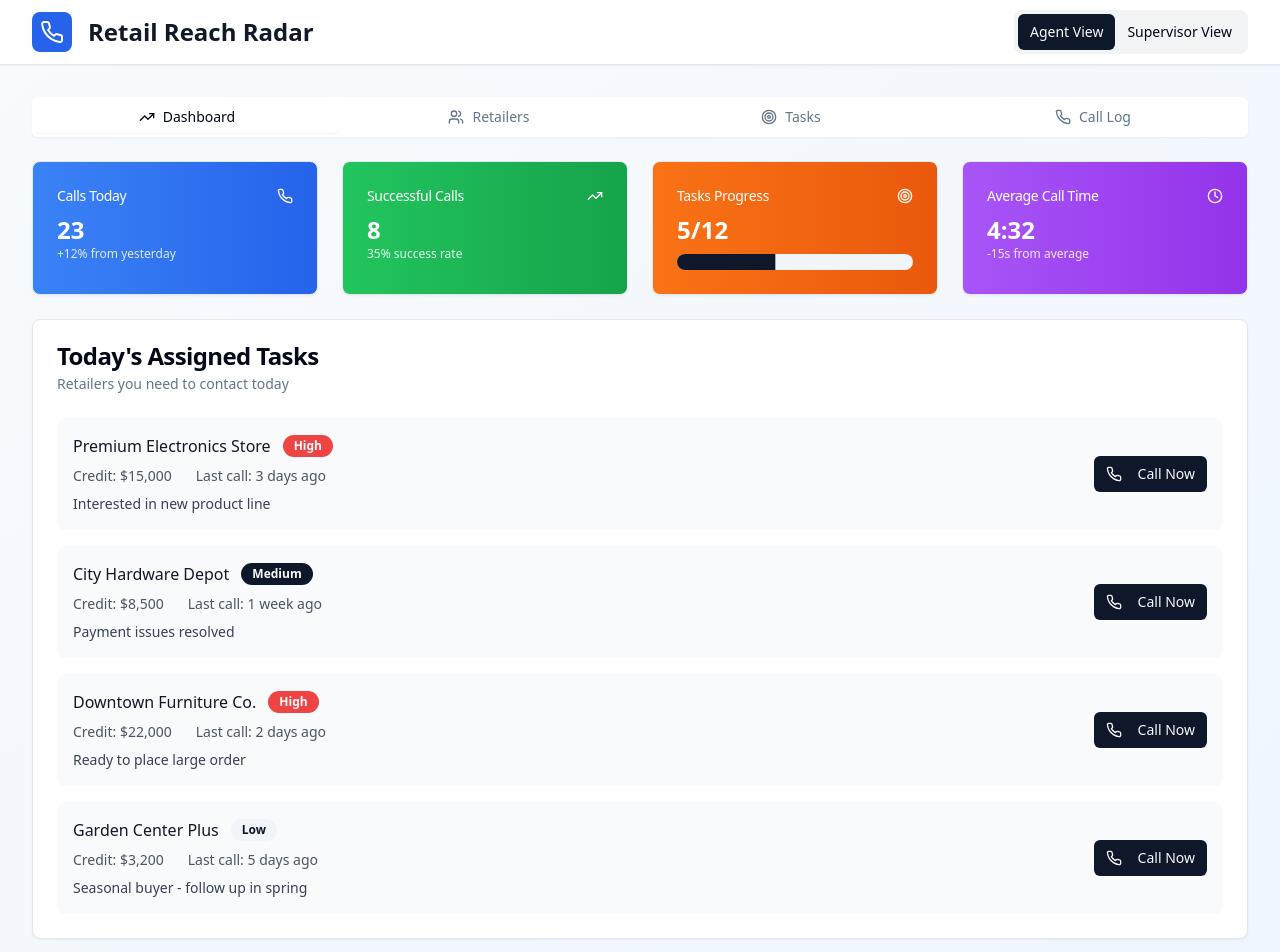
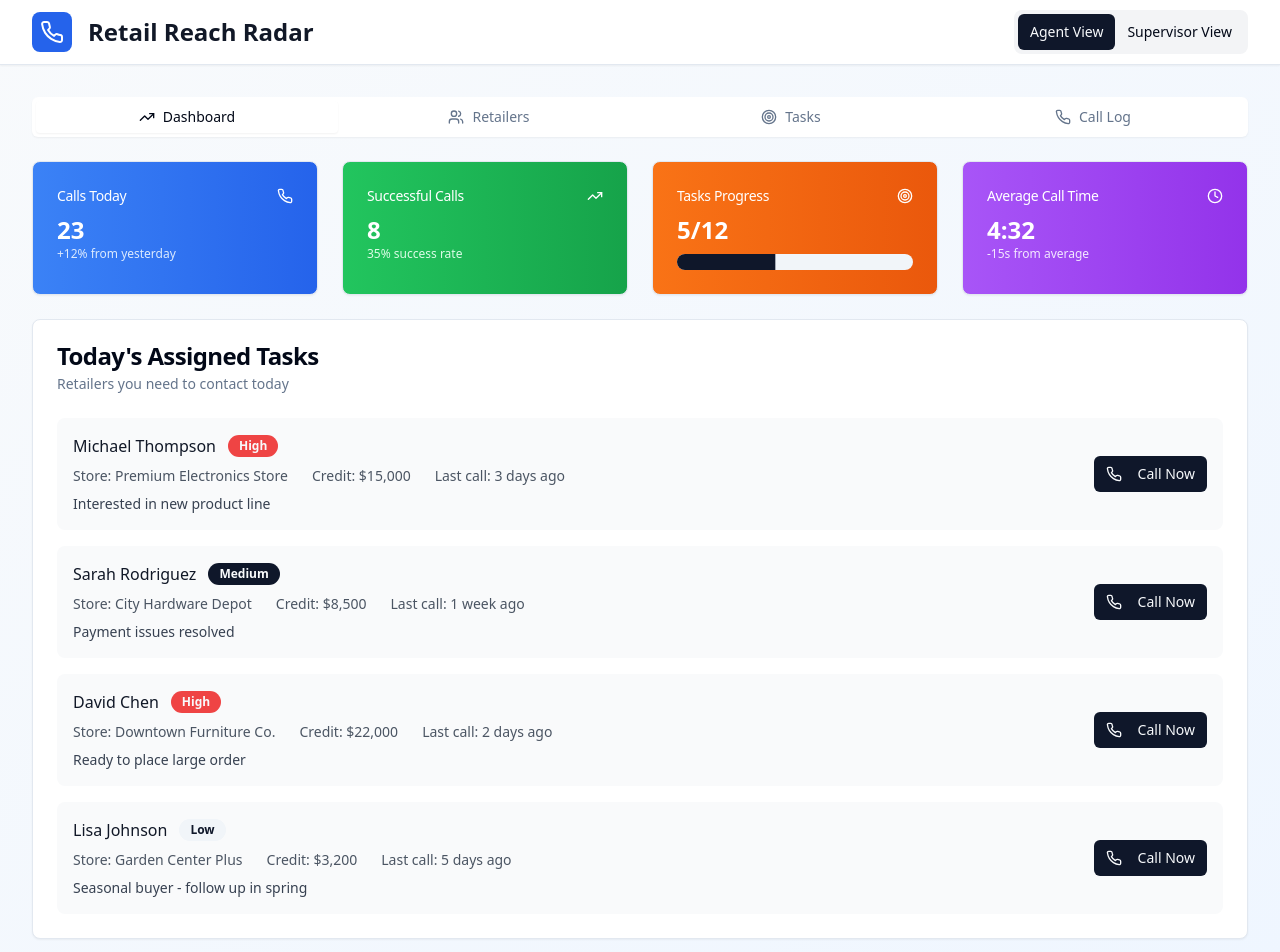
Before and after one commit to seifXD/retail-reach-radar, a React (Vite) app: page / in a window 1280 px wide. Shown: the top 952 px of the page. Built offline with nearby package versions, Linux system fonts and the light colour scheme.

Commit message:
Fix: Display owner name in task titles
Replaces store names with owner names in task titles within the task management component.

```diff
--- a/src/components/AgentDashboard.tsx
+++ b/src/components/AgentDashboard.tsx
@@ -77,20 +77,21 @@ const AgentDashboard = () => {
         <CardContent>
           <div className="space-y-4">
             {[
-              { name: "Premium Electronics Store", priority: "High", credit: "$15,000", lastCall: "3 days ago", notes: "Interested in new product line" },
-              { name: "City Hardware Depot", priority: "Medium", credit: "$8,500", lastCall: "1 week ago", notes: "Payment issues resolved" },
-              { name: "Downtown Furniture Co.", priority: "High", credit: "$22,000", lastCall: "2 days ago", notes: "Ready to place large order" },
-              { name: "Garden Center Plus", priority: "Low", credit: "$3,200", lastCall: "5 days ago", notes: "Seasonal buyer - follow up in spring" }
+              { ownerName: "Michael Thompson", storeName: "Premium Electronics Store", priority: "High", credit: "$15,000", lastCall: "3 days ago", notes: "Interested in new product line" },
+              { ownerName: "Sarah Rodriguez", storeName: "City Hardware Depot", priority: "Medium", credit: "$8,500", lastCall: "1 week ago", notes: "Payment issues resolved" },
+              { ownerName: "David Chen", storeName: "Downtown Furniture Co.", priority: "High", credit: "$22,000", lastCall: "2 days ago", notes: "Ready to place large order" },
+              { ownerName: "Lisa Johnson", storeName: "Garden Center Plus", priority: "Low", credit: "$3,200", lastCall: "5 days ago", notes: "Seasonal buyer - follow up in spring" }
             ].map((retailer, index) => (
               <div key={index} className="flex items-center justify-between p-4 bg-gray-50 rounded-lg hover:bg-gray-100 transition-colors">
                 <div className="flex-1 space-y-2">
                   <div className="flex items-center space-x-3">
-                    <h3 className="font-medium text-gray-900">{retailer.name}</h3>
+                    <h3 className="font-medium text-gray-900">{retailer.ownerName}</h3>
                     <Badge variant={retailer.priority === "High" ? "destructive" : retailer.priority === "Medium" ? "default" : "secondary"}>
                       {retailer.priority}
                     </Badge>
                   </div>
                   <div className="flex items-center space-x-6 text-sm text-gray-600">
+                    <span>Store: {retailer.storeName}</span>
                     <span>Credit: {retailer.credit}</span>
                     <span>Last call: {retailer.lastCall}</span>
                   </div>
```
